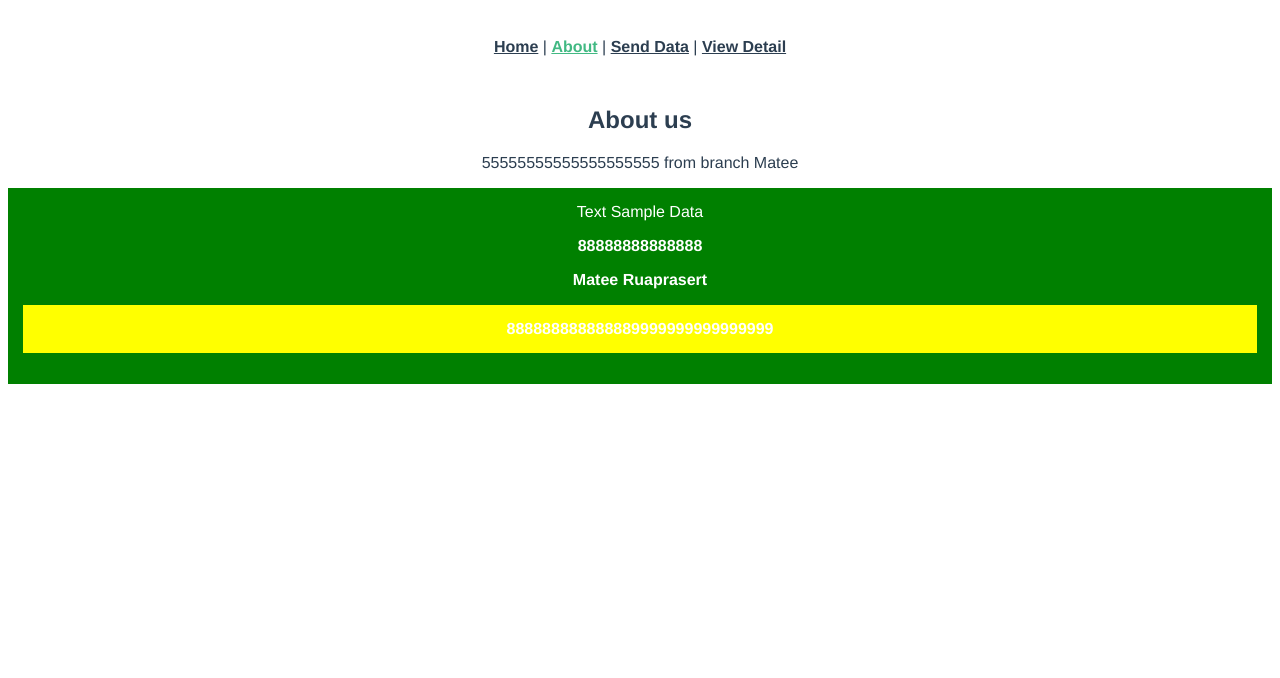
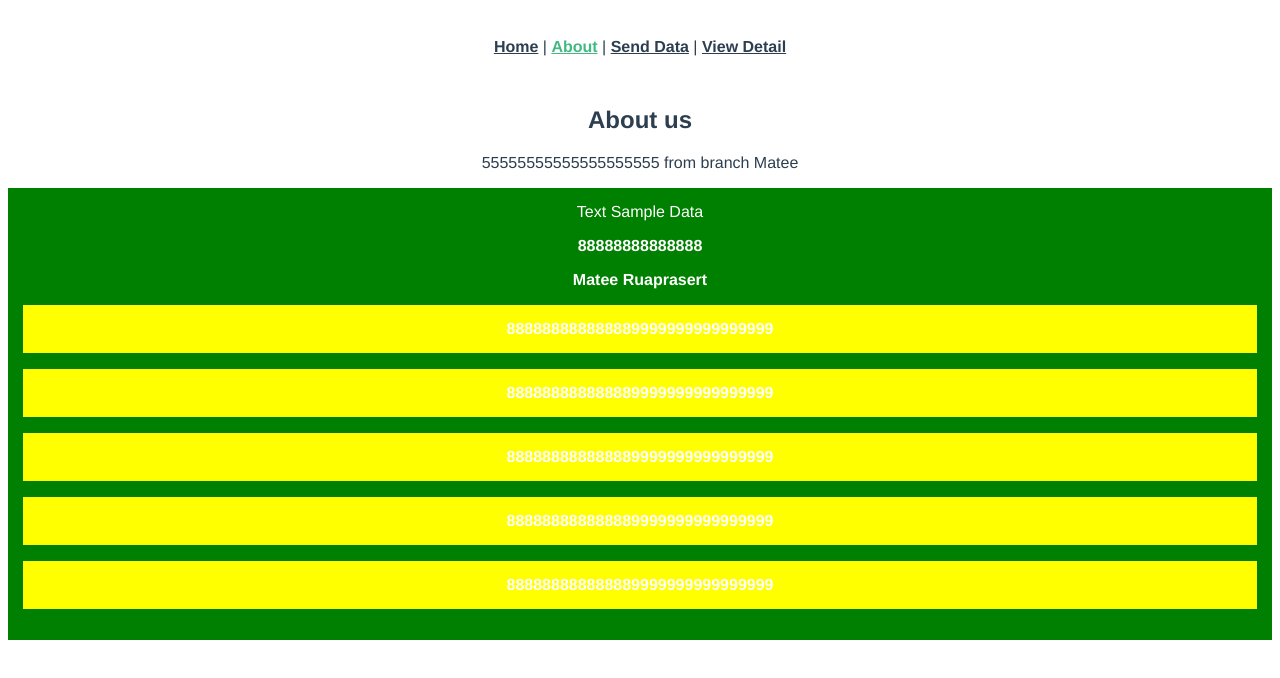
Before and after one commit to maenae191/Vue-Learning, a Vue app: page /about in a window 1280 px wide. Shown: the top 678 px of the page. Built offline with nearby package versions, Linux system fonts and the light colour scheme.

Commit message:
555555555555555555555

```diff
--- a/src/components/AboutUs.vue
+++ b/src/components/AboutUs.vue
@@ -7,6 +7,18 @@
         Text Sample Data
         <p><b>88888888888888</b></p>
         <p><b>Matee Ruaprasert</b></p>
+        <p style="background: yellow; padding: 15px">
+            <b>888888888888889999999999999999</b>
+        </p>
+        <p style="background: yellow; padding: 15px">
+            <b>888888888888889999999999999999</b>
+        </p>
+        <p style="background: yellow; padding: 15px">
+            <b>888888888888889999999999999999</b>
+        </p>
+        <p style="background: yellow; padding: 15px">
+            <b>888888888888889999999999999999</b>
+        </p>
         <p style="background: yellow; padding: 15px">
             <b>888888888888889999999999999999</b>
         </p>
```
